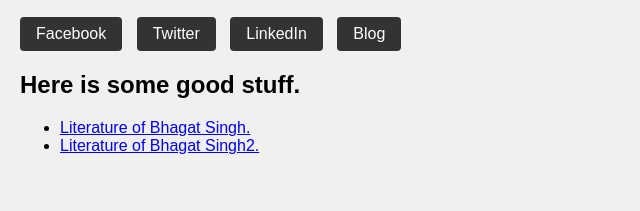
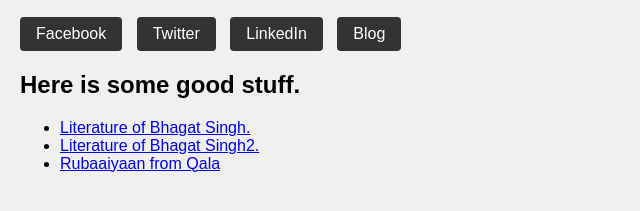
Before and after one commit to anurag-y/anurag-y.github.io, a plain HTML site: page index.html in a window 1280 px wide. Shown: the part 131-342 px from the top of the page, without its empty margins (0-640 px from the left). Drawn offline with Linux system fonts and the light colour scheme.

Commit message:
Added song link

```diff
--- a/index.html
+++ b/index.html
@@ -52,6 +52,9 @@
 
         <li><a href="https://www.marxists.org/archive/bhagat-singh/" target="_blank">Literature of Bhagat Singh.</a></li>
         <li><a href="https://www.marxists.org/archive/bhagat-singh/" target="_blank">Literature of Bhagat Singh2.</a></li>
+        <li><a href="https://music.youtube.com/watch?v=wEkMPeP50Ss&list=RDAMVMwEkMPeP50Ss" target="_blank">Rubaaiyaan from Qala</a></li>
+
+
         </ul>
 
     </div>
```
